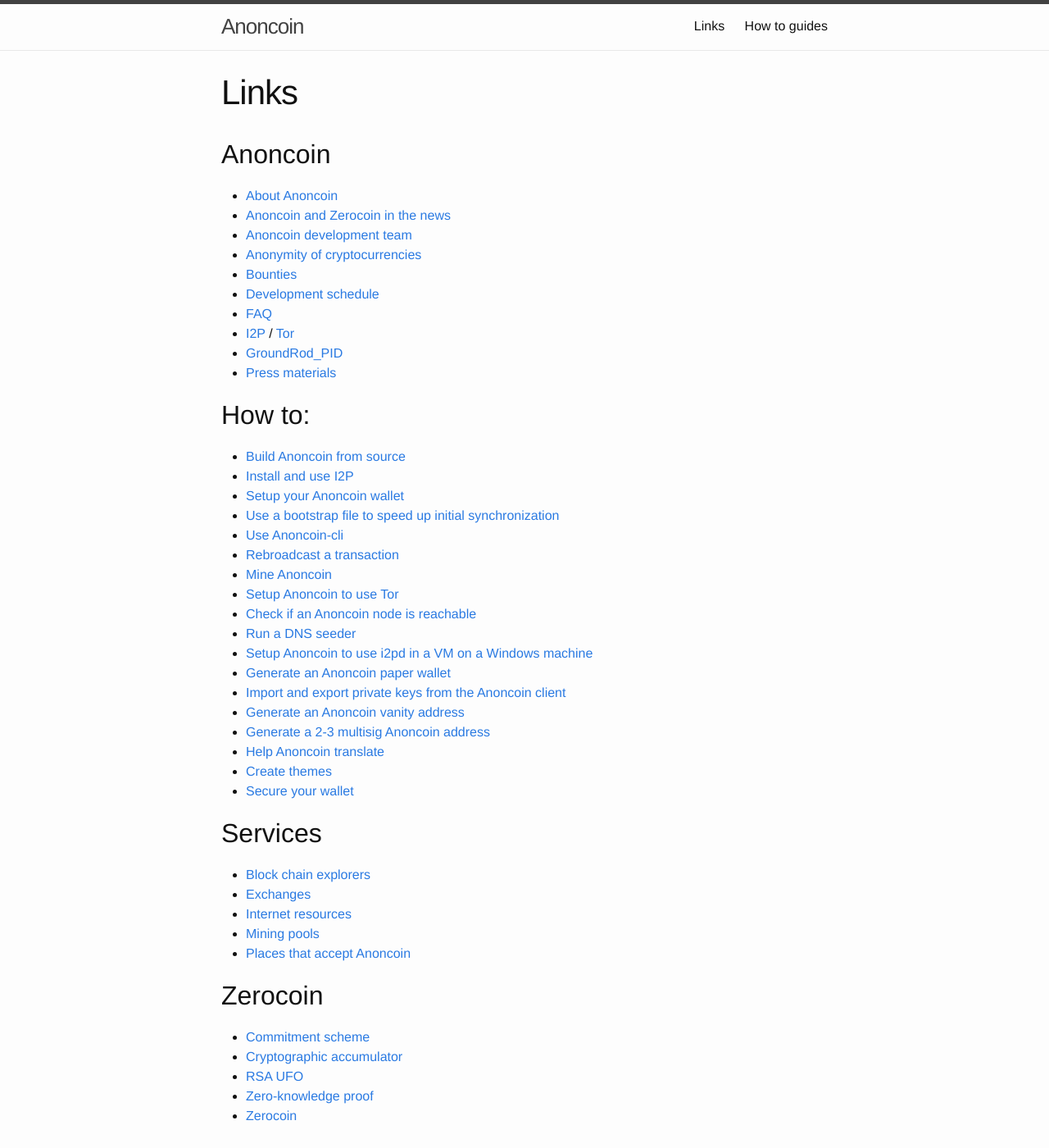
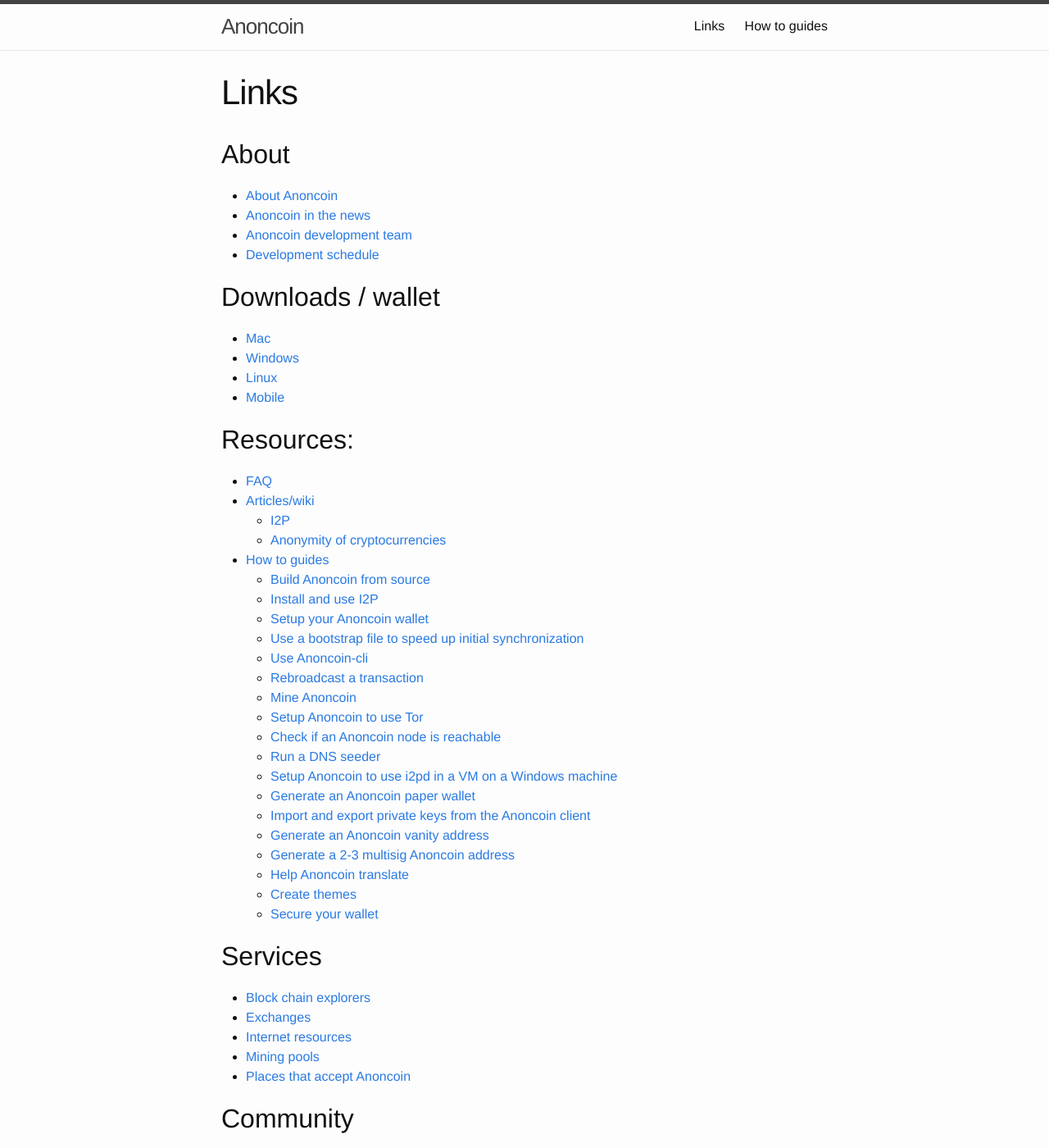
Before and after one commit to Anoncoin/anoncoin-website, a Jekyll site: the page built from links.md, in a window 1280 px wide and 1400 px high. Shown: the whole window at 82% size. Built offline with Jekyll 4.4.1, drawn with Linux system fonts in a browser that asks for light colours; some of the changed text lies outside the part shown.

Commit message:
Update content overview

```diff
--- a/links.md
+++ b/links.md
@@ -4,39 +4,46 @@ title: Links
 permalink: /links/
 ---
 
-## Anoncoin
+## About
 
 *   [About Anoncoin](/About_Anoncoin "About Anoncoin")
-*   [Anoncoin and Zerocoin in the news](/Anoncoin_and_Zerocoin_in_the_news "Anoncoin and Zerocoin in the news")
+*   [Anoncoin in the news](/Anoncoin_in_the_news "Anoncoin in the news")
 *   [Anoncoin development team](/Anoncoin_development_team "Anoncoin development team")
-*   [Anonymity of cryptocurrencies](/Anonymity_of_cryptocurrencies "Anonymity of cryptocurrencies")
-*   [Bounties](/Bounties "Bounties")
 *   [Development schedule](/Development_schedule "Development schedule")
-*   [FAQ](/FAQ "FAQ")
-*   [I2P](/I2P "I2P") / [Tor](/Tor "Tor")
-*   [GroundRod_PID](/GroundRod_PID "GroundRod PID")
-*   [Press materials](/Press_materials "Press materials")
 
 
-## How to:
-* [Build Anoncoin from source](/How_to_build_Anoncoin_from_source "How to build Anoncoin")
-* [Install and use I2P](/How_to_install_and_use_I2P "How to install and use I2P")
-* [Setup your Anoncoin wallet](/How_to_setup_your_Anoncoin_wallet "How to setup your Anoncoin wallet")
-* [Use a bootstrap file to speed up initial synchronization](/How_to_use_a_bootstrap_file_to_speed_up_initial_synchronization "How to use a bootstrap file to speed up initial synchronization")
-* [Use Anoncoin-cli](/Anoncoin-cli_commands "Anoncoin-cli commands")
-* [Rebroadcast a transaction](/How_to_rebroadcast_transaction "How to rebroadcast transaction")
-* [Mine Anoncoin](/How_to_mine_Anoncoin "How to mine Anoncoin")
-* [Setup Anoncoin to use Tor](/How_to_setup_Anoncoin_to_use_Tor "How to setup Anoncoin to use Tor")
-* [Check if an Anoncoin node is reachable](/How_to_check_if_an_Anoncoin_node_is_reachable "How to check if an Anoncoin node is reachable")
-* [Run a DNS seeder](/How_to_run_a_DNS_seeder "How to run a DNS seeder")
-* [Setup Anoncoin to use i2pd in a VM on a Windows machine](/How_to_setup_Anoncoin_to_use_i2pd_in_a_VM_on_a_Windows_machine "How to setup Anoncoin to use i2pd in a VM on a Windows machine")
-* [Generate an Anoncoin paper wallet](/How_to_generate_an_Anoncoin_paper_wallet "How to generate an Anoncoin paper wallet")
-* [Import and export private keys from the Anoncoin client](/How_to_import_and_export_private_keys_from_the_Anoncoin_client "How to import and export private keys from the Anoncoin client")
-* [Generate an Anoncoin vanity address](/How_to_generate_an_Anoncoin_vanity_address "How to generate an Anoncoin vanity address")
-* [Generate a 2-3 multisig Anoncoin address](/How_to_generate_a_2-3_multisig_Anoncoin_address "How to generate a 2-3 multisig Anoncoin address")
-* [Help Anoncoin translate](/How_to_help_Anoncoin_translate "How to help Anoncoin translate")
-* [Create themes](/Creating_themes "Creating themes")
-* [Secure your wallet](/Securing_your_wallet "Securing your wallet")
+
+## Downloads / wallet
+*   [Mac](/About_Anoncoin "A")
+*   [Windows](/Anoncoin_and_Zerocoin_in_the_news "B")
+*   [Linux](/Anoncoin_development_team "C")
+*   [Mobile](/Anonymity_of_cryptocurrencies "D")
+
+
+## Resources:
+* [FAQ](/FAQ "FAQ")
+* [Articles/wiki](/h "Articles")
+    * [I2P](/I2P "I2P")
+    * [Anonymity of cryptocurrencies](/Anonymity_of_cryptocurrencies "Anonymity of cryptocurrencies")
+* [How to guides](/how_to_guides/ "How to guides")
+    * [Build Anoncoin from source](/How_to_build_Anoncoin_from_source "How to build Anoncoin")
+    * [Install and use I2P](/How_to_install_and_use_I2P "How to install and use I2P")
+    * [Setup your Anoncoin wallet](/How_to_setup_your_Anoncoin_wallet "How to setup your Anoncoin wallet")
+    * [Use a bootstrap file to speed up initial synchronization](/How_to_use_a_bootstrap_file_to_speed_up_initial_synchronization "How to use a bootstrap file to speed up initial synchronization")
+    * [Use Anoncoin-cli](/Anoncoin-cli_commands "Anoncoin-cli commands")
+    * [Rebroadcast a transaction](/How_to_rebroadcast_transaction "How to rebroadcast transaction")
+    * [Mine Anoncoin](/How_to_mine_Anoncoin "How to mine Anoncoin")
+    * [Setup Anoncoin to use Tor](/How_to_setup_Anoncoin_to_use_Tor "How to setup Anoncoin to use Tor")
+    * [Check if an Anoncoin node is reachable](/How_to_check_if_an_Anoncoin_node_is_reachable "How to check if an Anoncoin node is reachable")
+    * [Run a DNS seeder](/How_to_run_a_DNS_seeder "How to run a DNS seeder")
+    * [Setup Anoncoin to use i2pd in a VM on a Windows machine](/How_to_setup_Anoncoin_to_use_i2pd_in_a_VM_on_a_Windows_machine "How to setup Anoncoin to use i2pd in a VM on a Windows machine")
+    * [Generate an Anoncoin paper wallet](/How_to_generate_an_Anoncoin_paper_wallet "How to generate an Anoncoin paper wallet")
+    * [Import and export private keys from the Anoncoin client](/How_to_import_and_export_private_keys_from_the_Anoncoin_client "How to import and export private keys from the Anoncoin client")
+    * [Generate an Anoncoin vanity address](/How_to_generate_an_Anoncoin_vanity_address "How to generate an Anoncoin vanity address")
+    * [Generate a 2-3 multisig Anoncoin address](/How_to_generate_a_2-3_multisig_Anoncoin_address "How to generate a 2-3 multisig Anoncoin address")
+    * [Help Anoncoin translate](/How_to_help_Anoncoin_translate "How to help Anoncoin translate")
+    * [Create themes](/Creating_themes "Creating themes")
+    * [Secure your wallet](/Securing_your_wallet "Securing your wallet")
 
 ## Services
 
@@ -46,9 +53,18 @@ permalink: /links/
 *   [Mining pools](/Mining_pools "Mining pools")
 *   [Places that accept Anoncoin](/Places_that_accept_Anoncoin "Places that accept Anoncoin")
 
-## Zerocoin
+## Community
+
+*   [Block chain explorers](/Block_chain_explorers "Block chain explorers")
+*   [Exchanges](/Exchanges "Exchanges")
+*   [Internet resources](/Internet_resources "Internet resources")
+*   [Mining pools](/Mining_pools "Mining pools")
+*   [Places that accept Anoncoin](/Places_that_accept_Anoncoin "Places that accept Anoncoin")
+
+## Archive - hidden
 *   [Commitment scheme](/Commitment_scheme "Commitment scheme")
 *   [Cryptographic accumulator](/Cryptographic_accumulator "Cryptographic accumulator")
 *   [RSA UFO](/RSA_UFO "RSA UFO")
 *   [Zero-knowledge proof](/Zero-knowledge_proof "Zero-knowledge proof")
 *   [Zerocoin](/Zerocoin "Zerocoin")
+*   [GroundRod_PID](/GroundRod_PID "GroundRod PID")
```
